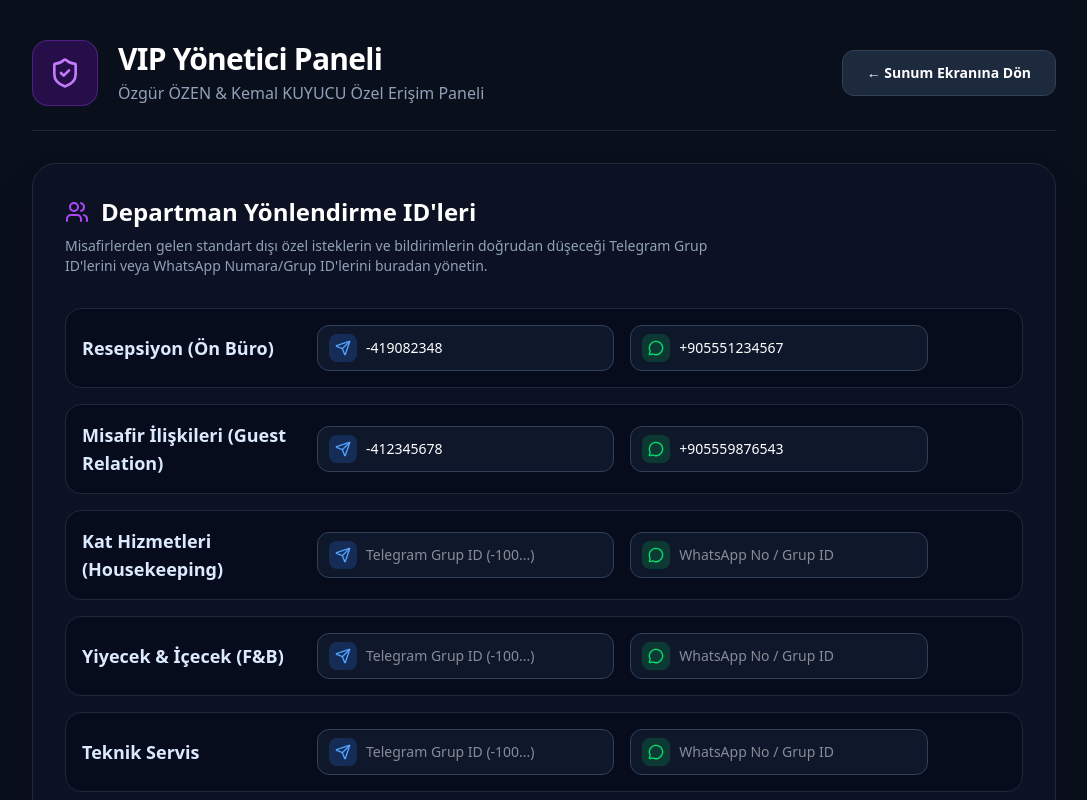
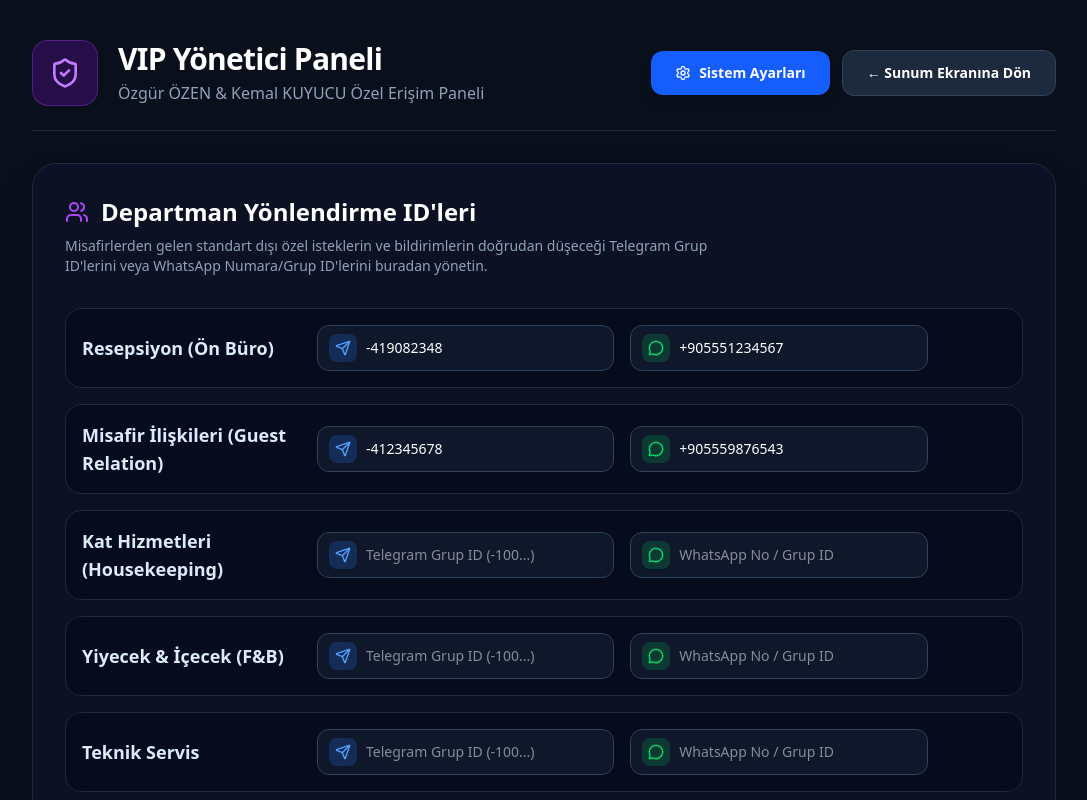
Before and after one commit to qltydigital-hub/HotelGenDigital, a Next.js app in the folder hotel-admin-dashboard/: page /admin-panel in a window 1280 px wide. Shown: the top 800 px of the page, without its empty margins (96-1183 px from the left). Built offline with nearby package versions, Linux system fonts and the light colour scheme.

Commit message:
feat: added settings navigation link in admin panel

```diff
--- a/hotel-admin-dashboard/src/app/admin-panel/page.tsx
+++ b/hotel-admin-dashboard/src/app/admin-panel/page.tsx
@@ -1,6 +1,6 @@
 "use client";
 import React, { useState } from 'react';
-import { ShieldCheck, MessageCircle, Send, Plus, Trash2, Users, Save, CheckCircle2 } from 'lucide-react';
+import { ShieldCheck, MessageCircle, Send, Plus, Trash2, Users, Save, CheckCircle2, Settings } from 'lucide-react';
 import Link from 'next/link';
 
 type Department = {
@@ -62,9 +62,14 @@ export default function AdminPanel() {
               <p className="text-slate-400 font-medium mt-1">Özgür ÖZEN & Kemal KUYUCU Özel Erişim Paneli</p>
             </div>
           </div>
-          <Link href="/" className="px-6 py-3 bg-slate-800 hover:bg-slate-700 rounded-xl font-bold transition-all border border-slate-700 text-sm flex items-center gap-2">
-            ← Sunum Ekranına Dön
-          </Link>
+          <div className="flex flex-col sm:flex-row items-center gap-3">
+            <Link href="/settings" className="w-full sm:w-auto px-6 py-3 bg-blue-600 hover:bg-blue-500 rounded-xl font-bold transition-all shadow-lg flex items-center justify-center gap-2 text-sm">
+              <Settings className="w-4 h-4" /> Sistem Ayarları
+            </Link>
+            <Link href="/" className="w-full sm:w-auto px-6 py-3 bg-slate-800 hover:bg-slate-700 rounded-xl font-bold transition-all border border-slate-700 text-sm flex items-center justify-center gap-2">
+              ← Sunum Ekranına Dön
+            </Link>
+          </div>
         </div>
 
         {/* Content */}
```
